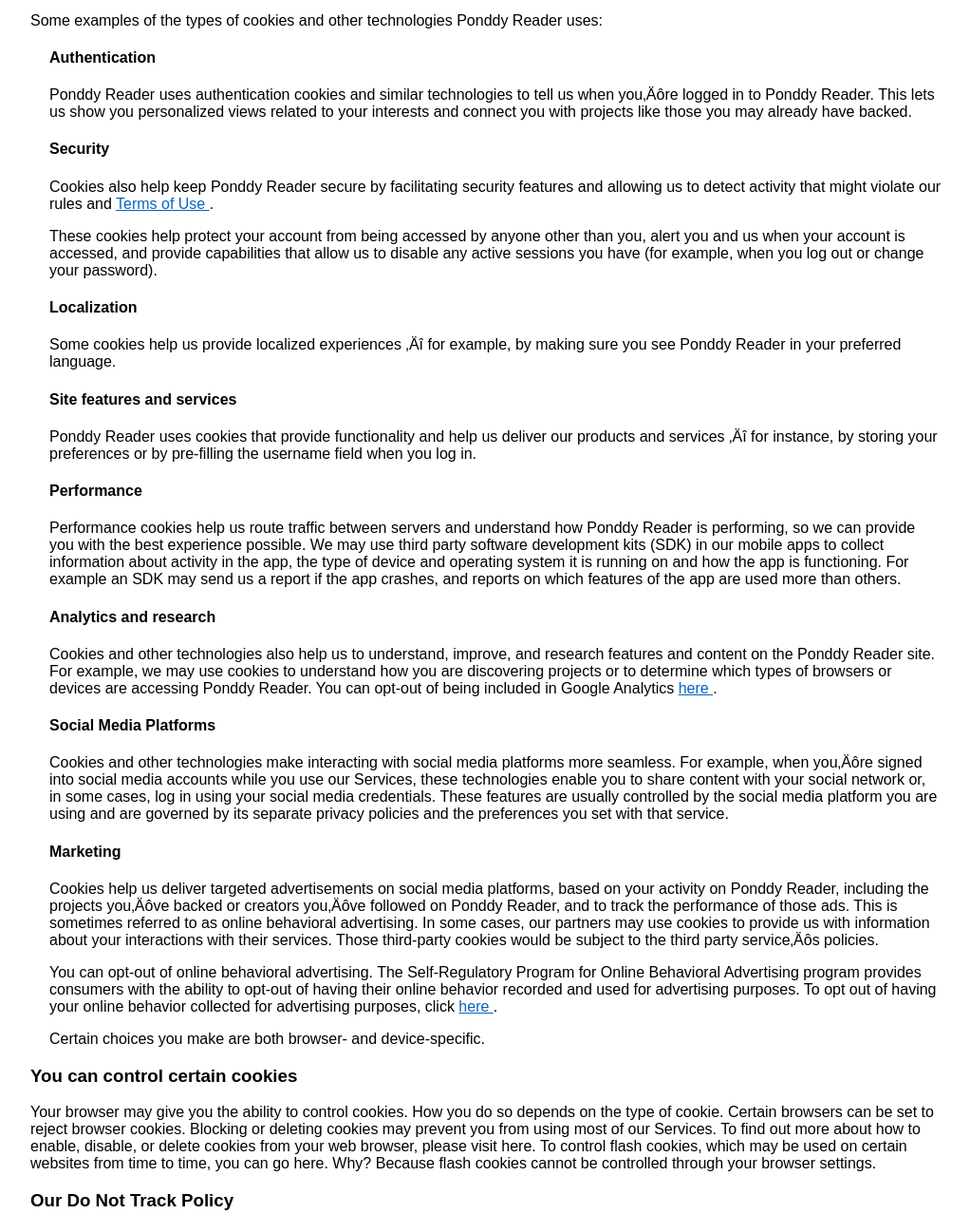
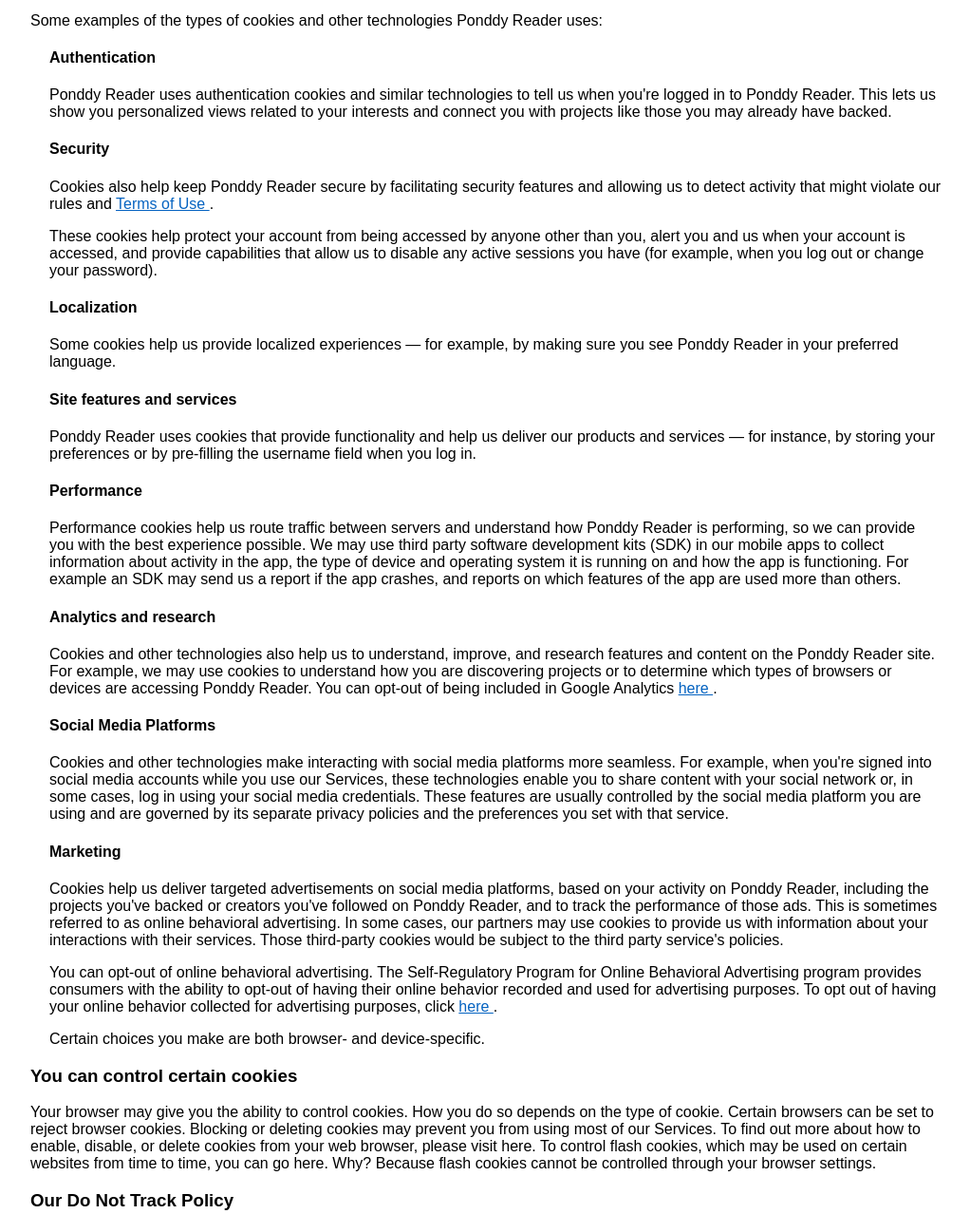
Before and after one commit to larrylai0121/larrylai0121.github.io, a plain HTML site: page cookie.html in a window 1280 px wide. Shown: the part 554-1832 px from the top of the page at 95% size, without its empty margins (128-1150 px from the left). Drawn offline with Linux system fonts and the light colour scheme.

Commit message:
Update meta date and content

```diff
--- a/cookie.html
+++ b/cookie.html
@@ -1,7 +1,9 @@
 <html>
 
 <head>
-	<meta http-equiv=Content-Type content="text/html; charset=macintosh">
+	<meta charset="UTF-8">
+	<title>PONDDY COOKIE POLICY Example</title>
+	<meta name="theme-color" content="#429EB9">
 	<style>
 		body {
 			font-family: 'proxima_novalight', Microsoft Jhenghei, Microsoft YaHei, 'Heiti TC', 'Heiti SC', 'WenQuanYi Zen Hei', 'WenQuanYi Micro Hei', 'Droid Sans', sans-serif;
@@ -34,7 +36,7 @@
 
 		<p>
 			This policy explains our use of cookies and other technologies to understand, improve and protect
-			Ponddy Reader. If you see a capitalized word, it’s defined in our
+			Ponddy Reader. If you see a capitalized word, it's defined in our
 			<a href="https://s3-us-west-1.amazonaws.com/ponddyreader-master/legal_documents/terms.html" target="_blank">
 				Terms of Use
 			</a>.
@@ -76,7 +78,7 @@
 		<div class="work">
 			<h4>Authentication</h4>
 			<p>
-				Ponddy Reader uses authentication cookies and similar technologies to tell us when you’re logged in to
+				Ponddy Reader uses authentication cookies and similar technologies to tell us when you're logged in to
 				Ponddy Reader. This lets us show you personalized views related to your interests and connect you with
 				projects like those you may already have backed.
 			</p>
@@ -137,7 +139,7 @@
 			</h4>
 			<p>
 				Cookies and other technologies make interacting with social media platforms more seamless. For example,
-				when you’re signed into social media accounts while you use our Services, these technologies enable you
+				when you're signed into social media accounts while you use our Services, these technologies enable you
 				to share content with your social network or, in some cases, log in using your social media credentials.
 				These features are usually controlled by the social media platform you are using and are governed by its
 				separate privacy policies and the preferences you set with that service.
@@ -145,10 +147,10 @@
 
 			<h4>Marketing</h4>
 			<p>Cookies help us deliver targeted advertisements on social media platforms, based on your activity on
-				Ponddy Reader, including the projects you’ve backed or creators you’ve followed on Ponddy Reader, and to
+				Ponddy Reader, including the projects you've backed or creators you've followed on Ponddy Reader, and to
 				track the performance of those ads. This is sometimes referred to as online behavioral advertising. In
 				some cases, our partners may use cookies to provide us with information about your interactions with
-				their services. Those third-party cookies would be subject to the third party service’s policies.</p>
+				their services. Those third-party cookies would be subject to the third party service's policies.</p>
 			<p>You can opt-out of online behavioral advertising. The Self-Regulatory Program for Online Behavioral
 				Advertising program provides consumers with the ability to opt-out of having their online behavior
 				recorded and used for advertising purposes. To opt out of having your online behavior collected for
```
Also changed, not shown: index.html (+6 -1 lines).
